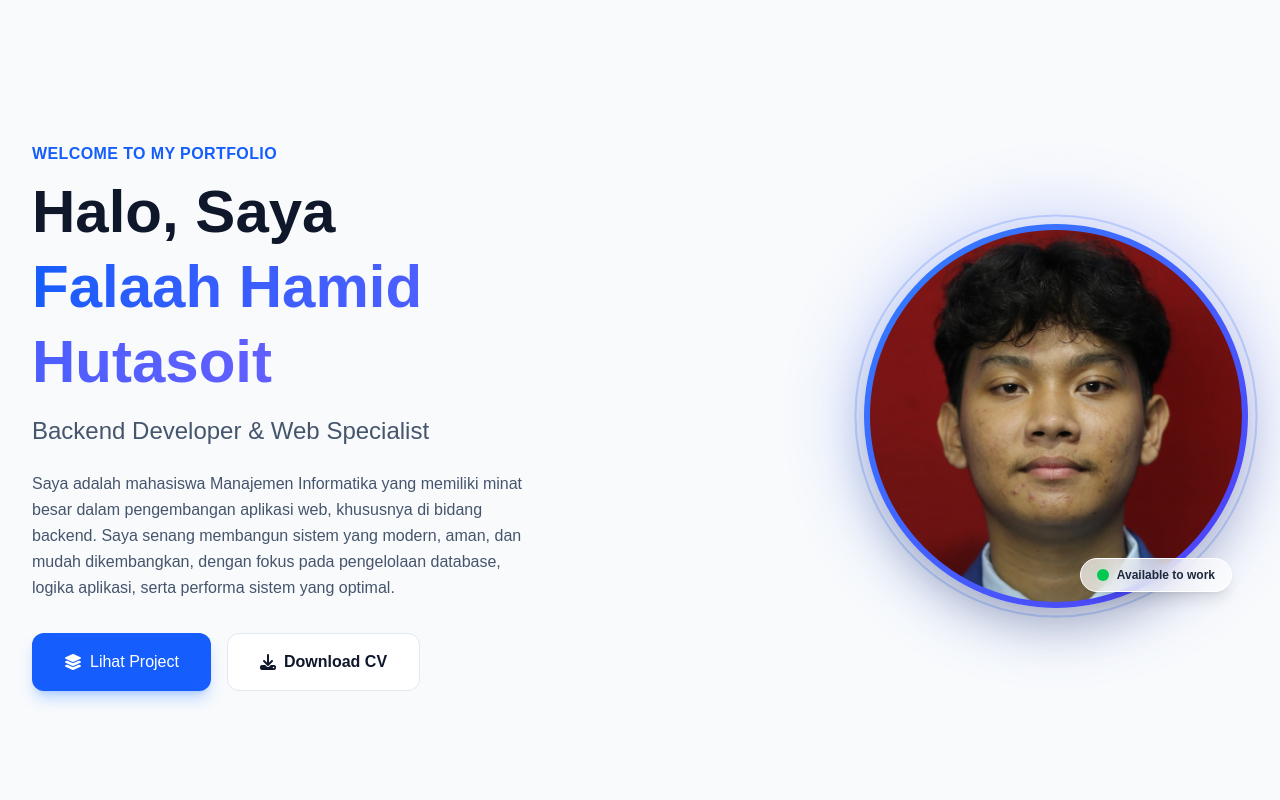
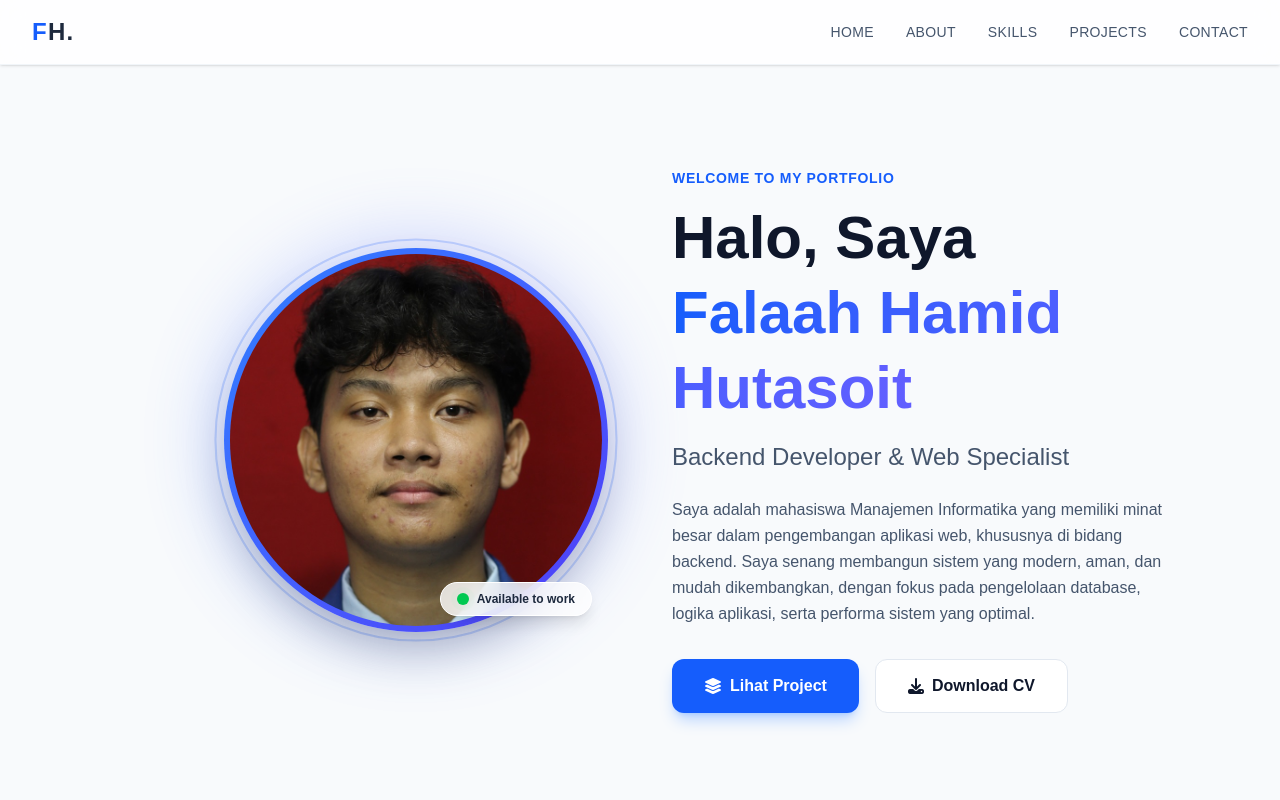
Before and after one commit to FalaahHamidHutasoit/portofolio, a Next.js app: page / in a window 1280 px wide. Shown: the top 800 px of the page. Built offline with nearby package versions, Linux system fonts and the light colour scheme.

Commit message:
Update Code + Nambah File Baru

```diff
--- a/app/components/Hero.js
+++ b/app/components/Hero.js
@@ -1,39 +1,16 @@
 /* eslint-disable @next/next/no-img-element */
 export default function Hero() {
   return (
-    <section id="home" className="min-h-screen flex items-center pt-20 pb-12 relative">
-      <div className="max-w-7xl mx-auto px-4 sm:px-6 lg:px-8 w-full">
-        <div className="flex flex-col-reverse lg:flex-row items-center justify-between gap-12">
+    // Tambah pt-32 biar konten tidak tertutup Navbar yang baru kita buat
+    <section id="home" className="min-h-screen flex items-center pt-32 pb-12 relative overflow-hidden">
+      <div className="max-w-7xl mx-auto px-4 sm:px-6 lg:px-8 w-full relative z-10">
 
-          {/* Teks Deskripsi */}
-          <div className="w-full lg:w-1/2">
-            <p className="text-blue-600 font-semibold tracking-wide mb-2 text-sm md:text-base uppercase">Welcome to my portfolio</p>
-            <h1 className="text-4xl md:text-6xl font-extrabold leading-tight mb-4">
-              Halo, Saya <br/>
-              <span className="text-blue-600 bg-clip-text text-transparent bg-gradient-to-r from-blue-600 to-indigo-500">Falaah Hamid Hutasoit</span>
-            </h1>
-            <h2 className="text-xl md:text-2xl font-medium text-slate-600 mb-6">
-              Backend Developer & Web Specialist
-            </h2>
-            <p className="text-slate-600 mb-8 max-w-lg leading-relaxed">
-              Saya adalah mahasiswa Manajemen Informatika yang memiliki minat besar dalam pengembangan aplikasi web, khususnya di bidang backend. Saya senang membangun sistem yang modern, aman, dan mudah dikembangkan, dengan fokus pada pengelolaan database, logika aplikasi, serta performa sistem yang optimal.
-            </p>
-            <div className="flex flex-wrap gap-4">
-              <a href="#projects" className="px-8 py-3.5 bg-blue-600 text-white font-medium rounded-xl shadow-lg shadow-blue-500/30 hover:bg-blue-700 hover:-translate-y-1 transition-all duration-300 flex items-center gap-2">
-                <i className="fas fa-layer-group"></i> Lihat Project
-              </a>
-              <a
-              href="/cv-falaah.pdf"
-              download="CV-falaah.pdf"
-              className="px-8 py-4 rounded-xl bg-white text-slate-900 font-semibold border border-slate-200 hover:border-blue-500 hover:text-blue-600 transition-all flex items-center gap-2">
-              <i className="fas fa-download"></i> Download CV
-            </a>
-            </div>
-          </div>
+        {/* UBAH: flex-col biar foto di atas saat di HP, lg:flex-row menyamping di Laptop */}
+        <div className="flex flex-col lg:flex-row items-center justify-between gap-12 lg:gap-16">
 
-          {/* Frame Foto Profil */}
+          {/* Frame Foto Profil (Dipindah kodenya ke atas agar muncul duluan di HP) */}
           <div className="w-full lg:w-1/2 flex justify-center lg:justify-end">
-            <div className="relative w-72 h-72 md:w-96 md:h-96">
+            <div className="relative w-64 h-64 sm:w-72 sm:h-72 md:w-96 md:h-96">
               <div className="absolute inset-0 bg-gradient-to-tr from-blue-600 to-indigo-400 rounded-full blur-2xl opacity-20 animate-pulse"></div>
               <div className="absolute inset-0 rounded-full border-2 border-blue-600/20 scale-105"></div>
 
@@ -43,14 +20,43 @@ export default function Hero() {
                 </div>
               </div>
 
-              {/* Status Badge */}
-              <div className="absolute bottom-4 right-4 bg-white/70 backdrop-blur-md border border-white px-4 py-2 rounded-full flex items-center gap-2 shadow-lg">
-                <span className="relative flex h-3 w-3">
+              {/* Status Badge (Diperkecil untuk HP) */}
+              <div className="absolute bottom-2 right-2 md:bottom-4 md:right-4 bg-white/80 backdrop-blur-md border border-white px-3 py-1.5 md:px-4 md:py-2 rounded-full flex items-center gap-2 shadow-lg">
+                <span className="relative flex h-2.5 w-2.5 md:h-3 md:w-3">
                   <span className="animate-ping absolute inline-flex h-full w-full rounded-full bg-green-400 opacity-75"></span>
-                  <span className="relative inline-flex rounded-full h-3 w-3 bg-green-500"></span>
+                  <span className="relative inline-flex rounded-full h-2.5 w-2.5 md:h-3 md:w-3 bg-green-500"></span>
                 </span>
-                <span className="text-xs font-semibold text-slate-800">Available to work</span>
+                <span className="text-[10px] md:text-xs font-bold text-slate-800">Available to work</span>
               </div>
+            </div>
+          </div>
+
+          {/* Teks Deskripsi (Rata tengah di HP, rata kiri di Laptop) */}
+          <div className="w-full lg:w-1/2 text-center lg:text-left">
+            <p className="text-blue-600 font-bold tracking-wider mb-3 text-xs sm:text-sm uppercase">Welcome to my portfolio</p>
+            <h1 className="text-4xl sm:text-5xl md:text-6xl font-extrabold leading-tight mb-4">
+              Halo, Saya <br className="hidden lg:block"/>
+              <span className="text-blue-600 bg-clip-text text-transparent bg-gradient-to-r from-blue-600 to-indigo-500">Falaah Hamid Hutasoit</span>
+            </h1>
+            <h2 className="text-lg sm:text-xl md:text-2xl font-medium text-slate-600 mb-6">
+              Backend Developer & Web Specialist
+            </h2>
+            <p className="text-slate-600 mb-8 max-w-lg mx-auto lg:mx-0 leading-relaxed text-sm sm:text-base">
+              Saya adalah mahasiswa Manajemen Informatika yang memiliki minat besar dalam pengembangan aplikasi web, khususnya di bidang backend. Saya senang membangun sistem yang modern, aman, dan mudah dikembangkan, dengan fokus pada pengelolaan database, logika aplikasi, serta performa sistem yang optimal.
+            </p>
+
+            {/* Tombol diletakkan di tengah pada HP */}
+            <div className="flex flex-col sm:flex-row justify-center lg:justify-start gap-4">
+              <a href="#projects" className="px-8 py-3.5 bg-blue-600 text-white font-semibold rounded-xl shadow-lg shadow-blue-500/30 hover:bg-blue-700 hover:-translate-y-1 transition-all duration-300 flex items-center justify-center gap-2">
+                <i className="fas fa-layer-group"></i> Lihat Project
+              </a>
+              <a
+                href="/cv-falaah.pdf"
+                download="CV-falaah.pdf"
+                className="px-8 py-3.5 rounded-xl bg-white text-slate-900 font-semibold border border-slate-200 hover:border-blue-500 hover:text-blue-600 transition-all flex items-center justify-center gap-2"
+              >
+                <i className="fas fa-download"></i> Download CV
+              </a>
             </div>
           </div>
 
--- /dev/null
+++ b/app/components/Navbar.js
@@ -0,0 +1,65 @@
+"use client";
+import { useState } from 'react';
+
+export default function Navbar() {
+  const [isOpen, setIsOpen] = useState(false);
+
+  const menuItems = [
+    { name: "Home", link: "#home" },
+    { name: "About", link: "#about" },
+    { name: "Skills", link: "#skills" },
+    { name: "Projects", link: "#projects" },
+    { name: "Contact", link: "#contact" }
+  ];
+
+  return (
+    <nav className="fixed top-0 left-0 w-full bg-white/80 backdrop-blur-md z-50 border-b border-slate-100 shadow-sm">
+      <div className="max-w-7xl mx-auto px-4 sm:px-6 lg:px-8">
+        <div className="flex justify-between items-center h-16">
+
+          {/* Logo */}
+          <div className="flex-shrink-0 font-extrabold text-2xl text-blue-600 tracking-wider">
+            F<span className="text-slate-800">H.</span>
+          </div>
+
+          {/* Menu Desktop (Sembunyi di HP) */}
+          <div className="hidden md:flex space-x-8">
+            {menuItems.map((item, index) => (
+              <a key={index} href={item.link} className="text-slate-600 hover:text-blue-600 font-medium transition-colors text-sm uppercase tracking-wide">
+                {item.name}
+              </a>
+            ))}
+          </div>
+
+          {/* Tombol Hamburger HP */}
+          <div className="md:hidden flex items-center">
+            <button
+              onClick={() => setIsOpen(!isOpen)}
+              className="text-slate-600 hover:text-blue-600 focus:outline-none text-2xl transition-transform"
+            >
+              <i className={`fas ${isOpen ? 'fa-times' : 'fa-bars'}`}></i>
+            </button>
+          </div>
+        </div>
+      </div>
+
+      {/* Dropdown Menu HP */}
+      {isOpen && (
+        <div className="md:hidden bg-white border-t border-slate-100 shadow-xl absolute w-full left-0">
+          <div className="px-4 pt-2 pb-6 space-y-2">
+            {menuItems.map((item, index) => (
+              <a
+                key={index}
+                href={item.link}
+                onClick={() => setIsOpen(false)}
+                className="block px-4 py-3 text-base font-semibold text-slate-700 hover:text-blue-600 hover:bg-blue-50 rounded-xl transition-all"
+              >
+                {item.name}
+              </a>
+            ))}
+          </div>
+        </div>
+      )}
+    </nav>
+  );
+}
--- a/app/page.js
+++ b/app/page.js
@@ -1,3 +1,4 @@
+import Navbar from "./components/Navbar";
 import Hero from "./components/Hero";
 import TechStack from "./components/TechStack";
 import About from "./components/About";
@@ -11,6 +12,7 @@ export default function Home() {
   return (
     <main className="min-h-screen bg-slate-50 text-slate-900">
       {/* Komponen Hero diaktifkan di sini */}
+      <Navbar/>
       <Hero />
       <TechStack/>
       <About/>
```
